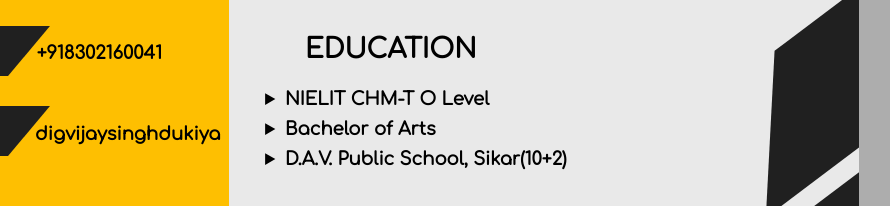
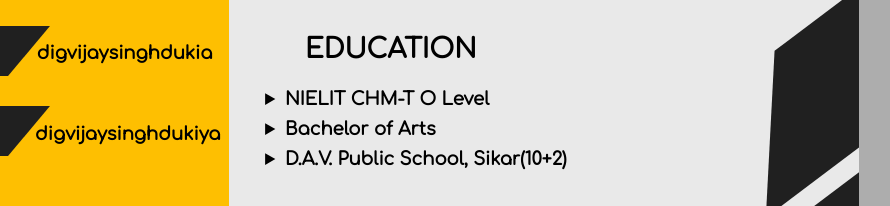
Before and after one commit to digvijaysinghdukia/resume, a plain HTML site: page index.htm in a window 1280 px wide. Shown: the part 594-800 px from the top of the page, 231-1121 px from the left. Drawn offline with Linux system fonts and the light colour scheme.

Commit message:
Update index.htm

```diff
--- a/index.htm
+++ b/index.htm
@@ -280,7 +280,7 @@
 			<div class="boxs box14"></div>
 			<div id="contact"><h2>CONTACTS</h2></div>
 			<div id="mobile"><i class="fa-solid fa-mobile-screen-button i-adject"></i> <span class="deatils-adject">+918302160041</span></div>
-			<div id="github"><i class="fa-brands fa-github i-adject"></i> <span class="deatils-adject">+918302160041</span></div>
+			<div id="github"><i class="fa-brands fa-github i-adject"></i> <span class="deatils-adject">digvijaysinghdukia</span></div>
 			<div id="insta"><i class="fa-brands fa-instagram i-adject"></i> <span class="deatils-adject">digvijaysinghdukiya</span></div>
 			<div id="skills"><h2>SKILLS</h2></div>
 			<div id="skills-list">
```
